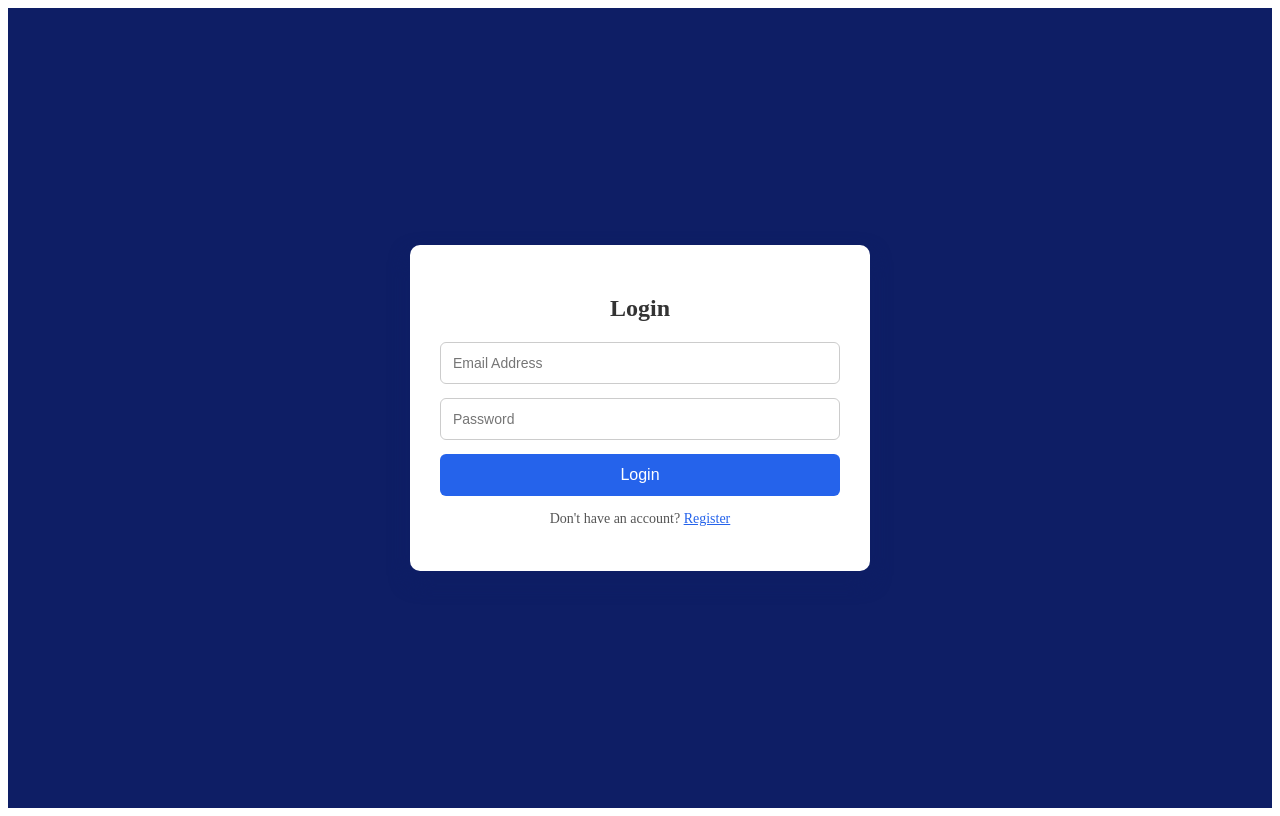
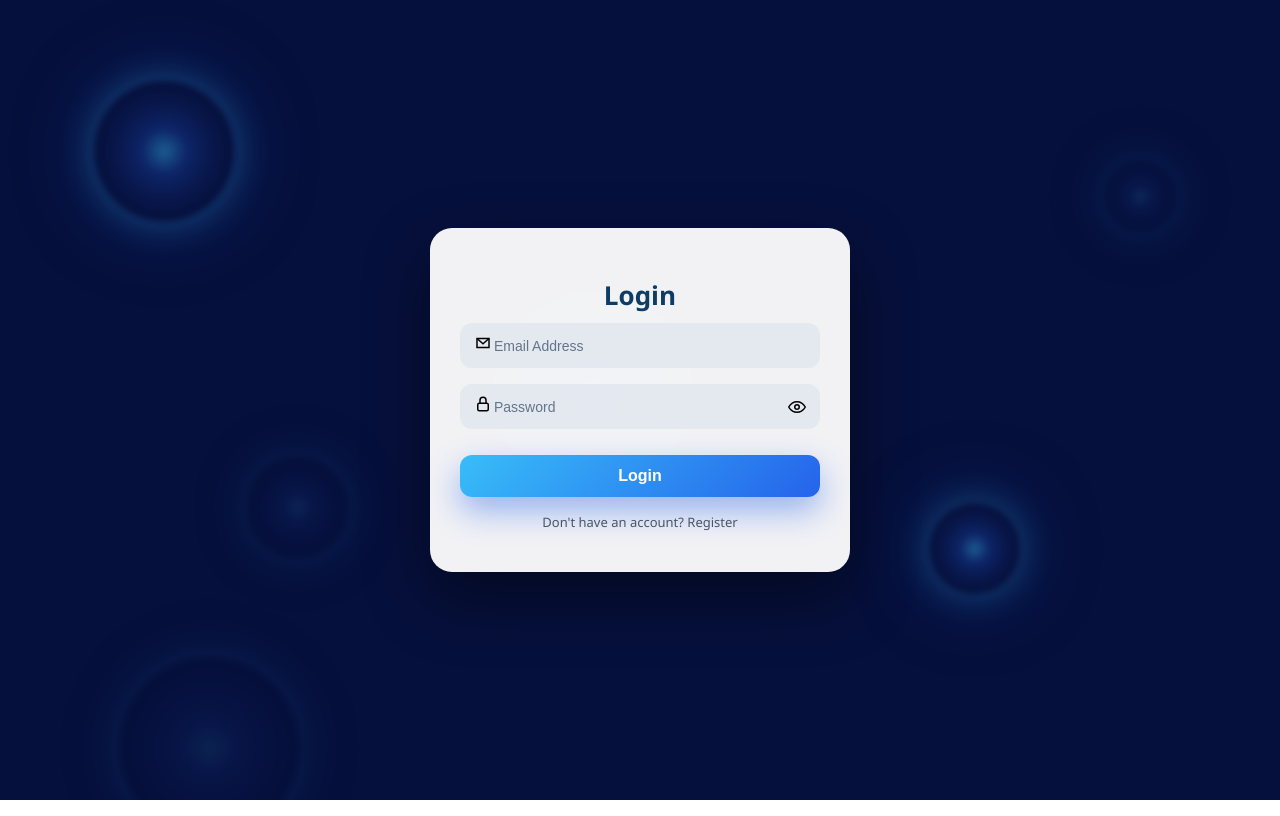
Before and after one commit to Padma-darsi/LearnToWin-Skill-Based-Learning-And-Assessment-Platform, a React (Vite) app in the folder client/: page / in a window 1280 px wide. Built offline with nearby package versions, Linux system fonts and the light colour scheme.

Commit message:
Frontend updates

```diff
--- a/client/src/pages/auth/Login.jsx
+++ b/client/src/pages/auth/Login.jsx
@@ -1,15 +1,16 @@
-
 import { useState } from "react";
 import { useDispatch } from "react-redux";
 import { loginSuccess } from "../../redux/slices/authSlice";
 import axiosInstance from "../../api/axiosInstance";
 import { useNavigate } from "react-router-dom";
+import './register.css'; // using same styles as register page
 
 function Login() {
   const [email, setEmail] = useState("");
   const [password, setPassword] = useState("");
   const [loading, setLoading] = useState(false);
   const [error, setError] = useState("");
+  const [showPassword, setShowPassword] = useState(false);
 
   const dispatch = useDispatch();
   const navigate = useNavigate();
@@ -27,7 +28,6 @@ function Login() {
 
       console.log("LOGIN RESPONSE:", res.data);
 
-    // save auth in redux
       dispatch(loginSuccess(res.data));
 
       const role = res.data.user.role;
@@ -45,103 +45,85 @@ function Login() {
     }
   };
 
+  return (
+    <div className="auth-container">
+      {/* Floating bubbles */}
+      <div className="floating-light light1"></div>
+      <div className="floating-light light2"></div>
+      <div className="floating-light light3"></div>
+      <div className="floating-light light4"></div>
+      <div className="floating-light light5"></div>
+      <div className="floating-light light6"></div>
+      <div className="floating-light light7"></div>
 
-  return (
-    <div style={styles.page}>
-      <div style={styles.container}>
-        <h2 style={styles.title}>Login</h2>
+      <div className="auth-card">
+        <h2>Login</h2>
 
-        {error && <p style={styles.error}>{error}</p>}
+        {error && <p className="error-text">{error}</p>}
 
-        <form onSubmit={handleSubmit} style={styles.form}>
+        <form onSubmit={handleSubmit}>
+          {/* Email */}
+          <div className="input-wrapper">
+            <span className="input-icon">
+              <svg width="18" height="18" viewBox="0 0 24 24" fill="none">
+                <rect x="4" y="6" width="16" height="12" stroke="currentColor" strokeWidth="2" />
+                <path d="M4 6l8 7 8-7" stroke="currentColor" strokeWidth="2" />
+              </svg>
+            </span>
             <input
               type="email"
               placeholder="Email Address"
               value={email}
               onChange={(e) => setEmail(e.target.value)}
               required
-            style={styles.input}
             />
+          </div>
+
+          {/* Password */}
+          <div className="input-wrapper password-wrapper">
+            <span className="input-icon">
+              <svg width="18" height="18" viewBox="0 0 24 24" fill="none">
+                <rect x="5" y="11" width="14" height="10" rx="2" stroke="currentColor" strokeWidth="2" />
+                <path d="M8 11V7a4 4 0 118 0v4" stroke="currentColor" strokeWidth="2" />
+              </svg>
+            </span>
 
             <input
-            type="password"
+              type={showPassword ? "text" : "password"}
               placeholder="Password"
               value={password}
               onChange={(e) => setPassword(e.target.value)}
               required
-            style={styles.input}
             />
 
-          <button type="submit" disabled={loading} style={styles.button}>
+            <span className="toggle-password" onClick={() => setShowPassword(!showPassword)}>
+              {showPassword ? (
+                // Eye Off
+                <svg width="18" height="18" viewBox="0 0 24 24" fill="none">
+                  <path d="M3 3l18 18" stroke="currentColor" strokeWidth="2" />
+                  <path d="M10.6 10.6A2 2 0 0012 14a2 2 0 001.4-.6" stroke="currentColor" strokeWidth="2" />
+                </svg>
+              ) : (
+                // Eye
+                <svg width="18" height="18" viewBox="0 0 24 24" fill="none">
+                  <path d="M1 12s4-7 11-7 11 7 11 7-4 7-11 7S1 12 1 12z" stroke="currentColor" strokeWidth="2" />
+                  <circle cx="12" cy="12" r="3" stroke="currentColor" strokeWidth="2" />
+                </svg>
+              )}
+            </span>
+          </div>
+
+          <button type="submit" disabled={loading} className="register-btn">
             {loading ? "Logging in..." : "Login"}
           </button>
         </form>
 
-        <p style={styles.text}>
-          Don't have an account? <span style={styles.link} onClick={() => navigate("/register")}>Register</span>
+        <p className="auth-footer">
+          Don't have an account? <span onClick={() => navigate("/register")} style={{cursor: "pointer"}}>Register</span>
         </p>
       </div>
     </div>
   );
 }
 
-const styles = {
-  page: {
-    minHeight: "100vh",
-    display: "flex",
-    justifyContent: "center",
-    alignItems: "center",
-    backgroundColor: " #0e1e65 ",
-  },
-  container: {
-    width: "100%",
-    maxWidth: "400px",
-    padding: "30px",
-    borderRadius: "10px",
-    backgroundColor: " white",
-    boxShadow: "0 10px 20px #0e1e65",
-    textAlign: "center",
-  },
-  title: {
-    marginBottom: "20px",
-    fontSize: "24px",
-    color: "#333",
-  },
-  form: {
-    display: "flex",
-    flexDirection: "column",
-    gap: "14px",
-  },
-  input: {
-    padding: "12px",
-    fontSize: "14px",
-    borderRadius: "6px",
-    border: "1px solid #ccc",
-    outline: "none",
-  },
-  button: {
-    padding: "12px",
-    backgroundColor: "#2563eb",
-    color: "#fff",
-    border: "none",
-    borderRadius: "6px",
-    fontSize: "16px",
-    cursor: "pointer",
-  },
-  text: {
-    marginTop: "15px",
-    fontSize: "14px",
-    color: "#555",
-  },
-  link: {
-    color: "#2563eb",
-    cursor: "pointer",
-    textDecoration: "underline",
-  },
-  error: {
-    color: "red",
-    marginBottom: "10px",
-  },
-};
-
 export default Login;
--- a/client/src/pages/auth/Register.jsx
+++ b/client/src/pages/auth/Register.jsx
@@ -1,6 +1,7 @@
 import { useState } from "react";
 import { Link, useNavigate } from "react-router-dom";
 import axiosInstance from "../../api/axiosInstance";
+import "./register.css";
 
 function Register() {
   const navigate = useNavigate();
@@ -12,19 +13,16 @@ function Register() {
     role: "student",
   });
 
+  const [showPassword, setShowPassword] = useState(false);
   const [loading, setLoading] = useState(false);
   const [error, setError] = useState("");
 
   const handleChange = (e) => {
-    setFormData({
-      ...formData,
-      [e.target.name]: e.target.value,
-    });
+    setFormData({ ...formData, [e.target.name]: e.target.value });
   };
 
   const handleSubmit = async (e) => {
     e.preventDefault();
-      console.log("REGISTER SUBMITTED", formData);
     setError("");
     setLoading(true);
 
@@ -40,13 +38,34 @@ function Register() {
   };
 
   return (
-    <div style={styles.page}>
-      <div style={styles.container}>
-        <h2 style={styles.title}>Create Account</h2>
+    <div className="auth-container">
+      {/* Floating lights */}
+      <div className="floating-light light1"></div>
+      <div className="floating-light light2"></div>
+      <div className="floating-light light3"></div>
+      <div className="floating-light light4"></div>
+      <div className="floating-light light5"></div>
+      <div className="floating-light light6"></div>
+       <div className="floating-light light7"></div>
 
-        {error && <p style={styles.error}>{error}</p>}
+      <div className="auth-card">
+        <h2>Create Account</h2>
 
-        <form onSubmit={handleSubmit} style={styles.form}>
+        {error && <p className="error-text">{error}</p>}
+
+        <form onSubmit={handleSubmit}>
+          {/* Name */}
+          <div className="input-wrapper">
+            <span className="input-icon">
+              <svg width="18" height="18" viewBox="0 0 24 24" fill="none">
+                <circle cx="12" cy="8" r="4" stroke="currentColor" strokeWidth="2" />
+                <path
+                  d="M4 20c0-4 4-6 8-6s8 2 8 6"
+                  stroke="currentColor"
+                  strokeWidth="2"
+                />
+              </svg>
+            </span>
             <input
               type="text"
               name="name"
@@ -54,9 +73,21 @@ function Register() {
               value={formData.name}
               onChange={handleChange}
               required
-            style={styles.input}
             />
+          </div>
 
+          {/* Email */}
+          <div className="input-wrapper">
+            <span className="input-icon">
+              <svg width="18" height="18" viewBox="0 0 24 24" fill="none">
+                <rect x="4" y="6" width="16" height="12" stroke="currentColor" strokeWidth="2" />
+                <path
+                  d="M4 6l8 7 8-7"
+                  stroke="currentColor"
+                  strokeWidth="2"
+                />
+              </svg>
+            </span>
             <input
               type="email"
               name="email"
@@ -64,35 +95,67 @@ function Register() {
               value={formData.email}
               onChange={handleChange}
               required
-            style={styles.input}
             />
+          </div>
+
+          {/* Password */}
+          <div className="input-wrapper password-wrapper">
+            <span className="input-icon">
+              <svg width="18" height="18" viewBox="0 0 24 24" fill="none">
+                <rect x="5" y="11" width="14" height="10" rx="2" stroke="currentColor" strokeWidth="2" />
+                <path
+                  d="M8 11V7a4 4 0 118 0v4"
+                  stroke="currentColor"
+                  strokeWidth="2"
+                />
+              </svg>
+            </span>
 
             <input
-            type="password"
+              type={showPassword ? "text" : "password"}
               name="password"
               placeholder="Password"
               value={formData.password}
               onChange={handleChange}
               required
-            style={styles.input}
             />
 
-          <select
-            name="role"
-            value={formData.role}
-            onChange={handleChange}
-            style={styles.input}
+            <span
+              className="toggle-password"
+              onClick={() => setShowPassword(!showPassword)}
             >
-            <option value="student">Student</option>
+              {showPassword ? (
+                /* Eye Off */
+                <svg width="18" height="18" viewBox="0 0 24 24" fill="none">
+                  <path d="M3 3l18 18" stroke="currentColor" strokeWidth="2" />
+                  <path
+                    d="M10.6 10.6A2 2 0 0012 14a2 2 0 001.4-.6"
+                    stroke="currentColor"
+                    strokeWidth="2"
+                  />
+                </svg>
+              ) : (
+                /* Eye */
+                <svg width="18" height="18" viewBox="0 0 24 24" fill="none">
+                  <path
+                    d="M1 12s4-7 11-7 11 7 11 7-4 7-11 7S1 12 1 12z"
+                    stroke="currentColor"
+                    strokeWidth="2"
+                  />
+                  <circle cx="12" cy="12" r="3" stroke="currentColor" strokeWidth="2" />
+                </svg>
+              )}
+            </span>
+          </div>
 
-          </select>
 
-          <button type="submit" disabled={loading} style={styles.button}>
+
+          <button type="submit" disabled={loading} className="register-btn">
             {loading ? "Registering..." : "Register"}
           </button>
         </form>
 
-        <p style={styles.text}>
+        <p className="auth-footer">
           Already have an account? <Link to="/login">Login</Link>
         </p>
       </div>
@@ -100,55 +163,4 @@ function Register() {
   );
 }
 
-const styles = {
-  page: {
-    minHeight: "100vh",
-    display: "flex",
-    justifyContent: "center",
-    alignItems: "center",
-    backgroundColor: "#091651",
-  },
-  container: {
-    width: "100%",
-    maxWidth: "400px",
-    padding: "30px",
-    borderRadius: "10px",
-    backgroundColor: "#fff",
-    boxShadow: "0 10px 25px rgba(0,0,0,0.1)",
-    textAlign: "center",
-  },
-  title: {
-    marginBottom: "20px",
-    fontSize: "24px",
-  },
-  form: {
-    display: "flex",
-    flexDirection: "column",
-    gap: "14px",
-  },
-  input: {
-    padding: "12px",
-    fontSize: "14px",
-    borderRadius: "6px",
-    border: "1px solid #ccc",
-  },
-  button: {
-    padding: "12px",
-    backgroundColor: "#2563eb",
-    color: "#fff",
-    border: "none",
-    borderRadius: "6px",
-    fontSize: "16px",
-    cursor: "pointer",
-  },
-  text: {
-    marginTop: "15px",
-    fontSize: "14px",
-  },
-  error: {
-    color: "red",
-    marginBottom: "10px",
-  },
-};
-
 export default Register;
--- /dev/null
+++ b/client/src/pages/auth/register.css
@@ -0,0 +1,198 @@
+/* =========================
+   PAGE BACKGROUND
+========================= */
+.auth-container {
+  min-height: 100vh;
+  display: flex;
+  justify-content: center;
+  align-items: center;
+  background: #06103c;
+  position: fixed;
+  inset: 0;
+  overflow: hidden;
+  font-family: "Segoe UI", sans-serif;
+}
+
+/* =========================
+   FLOATING BUBBLES / LIGHTS
+========================= */
+.floating-light {
+  position: absolute;
+  border-radius: 50%;
+  background: radial-gradient(
+    circle,
+    rgba(56, 189, 248, 0.45),
+    rgba(37, 99, 235, 0.25),
+    rgba(37, 99, 235, 0.1),
+    transparent 70%
+  );
+  filter: blur(3px);
+  animation: float 16s linear infinite;
+  box-shadow:
+    0 0 40px rgba(56, 189, 248, 0.35),
+    0 0 90px rgba(37, 99, 235, 0.25);
+}
+
+/* Bubble sizes & positions */
+.light1 { width: 140px; height: 140px; top: 8%; left: 6%; }
+.light2 { width: 90px; height: 90px; top: 62%; left: 72%; animation-delay: 3s; }
+.light3 { width: 110px; height: 110px; top: 42%; left: 42%; animation-delay: 6s; }
+
+.light4 { width: 70px; height: 70px; top: 18%; left: 85%; opacity: 0.35; }
+.light5 { width: 180px; height: 180px; top: 80%; left: 8%; opacity: 0.25; }
+.light6 { width: 100px; height: 100px; top: 55%; left: 18%; opacity: 0.28; }
+.light7 { width: 60px; height: 60px; top: 30%; left: 58%; opacity: 0.2; }
+.light8 { width: 130px; height: 130px; top: 6%; left: 36%; opacity: 0.3; }
+.light9 { width: 80px; height: 80px; top: 88%; left: 66%; opacity: 0.32; }
+
+/* EXTRA NEW BUBBLES */
+.light10 { width: 50px; height: 50px; top: 70%; left: 40%; opacity: 0.18; }
+.light11 { width: 65px; height: 65px; top: 22%; left: 22%; opacity: 0.22; }
+.light12 { width: 95px; height: 95px; top: 50%; left: 85%; opacity: 0.26; }
+
+@keyframes float {
+  0% { transform: translate(0, 0); }
+  50% { transform: translate(25px, 25px); }
+  100% { transform: translate(0, 0); }
+}
+
+/* =========================
+   AUTH CARD
+========================= */
+.auth-card {
+  background: rgba(255, 255, 255, 0.95);
+  backdrop-filter: blur(20px);
+  border-radius: 22px;
+  padding: 28px 30px;
+  width: 360px;
+  box-shadow: 0 25px 65px rgba(0,0,0,0.45);
+  text-align: center;
+  position: relative;
+  z-index: 2;
+}
+
+/* =========================
+   TITLE & SUBTITLE
+========================= */
+.auth-card h2 {
+  font-size: 26px;
+  color: #0f3c64;
+  margin-bottom: 10px;
+}
+
+/* =========================
+   INPUT & SELECT FIELDS
+========================= */
+.input-wrapper,
+.select-wrapper {
+  display: flex;
+  align-items: center;
+  background: rgba(226, 232, 240, 0.85);
+  border-radius: 12px;
+  padding: 11px 14px;
+  margin-bottom: 16px;
+  transition: all 0.3s ease;
+}
+
+.input-wrapper:hover,
+.select-wrapper:hover {
+  background: rgba(226, 232, 240, 1);
+  box-shadow: 0 0 0 2px rgba(37, 99, 235, 0.15);
+}
+
+.input-wrapper input,
+.select-wrapper select {
+  flex: 1;
+  border: none;
+  outline: none;
+  background: transparent;
+  font-size: 14px;
+  color: #0f172a;
+}
+
+.input-wrapper input::placeholder {
+  color: #64748b;
+}
+
+/* =========================
+   STUDENT ROLE SELECT (SPECIAL)
+========================= */
+.select-wrapper select {
+  appearance: none;
+  cursor: pointer;
+  font-weight: 600;
+}
+
+.select-wrapper::after {
+  content: "▾";
+  margin-left: 8px;
+  color: #334155;
+  font-size: 14px;
+}
+
+/* =========================
+   PASSWORD EYE
+========================= */
+.password-wrapper {
+  position: relative;
+}
+
+.toggle-password {
+  position: absolute;
+  right: 14px;
+  cursor: pointer;
+  display: flex;
+  align-items: center;
+}
+
+/* =========================
+   REGISTER BUTTON
+========================= */
+.register-btn {
+  width: 100%;
+  padding: 12px 0;
+  border-radius: 12px;
+  border: none;
+  background: linear-gradient(135deg, #38bdf8, #2563eb);
+  color: #fff;
+  font-size: 16px;
+  font-weight: 600;
+  cursor: pointer;
+  margin-top: 10px;
+  box-shadow: 0 14px 32px rgba(37, 99, 235, 0.45);
+  transition: all 0.3s ease;
+}
+
+.register-btn:hover {
+  transform: translateY(-2px);
+  box-shadow: 0 18px 40px rgba(37, 99, 235, 0.6);
+}
+
+/* =========================
+   FOOTER
+========================= */
+.auth-footer {
+  font-size: 13px;
+  margin-top: 16px;
+  color: #475569;
+}
+
+.auth-footer a {
+  color: #2563eb;
+  font-weight: 600;
+  text-decoration: none;
+}
+
+.auth-footer a:hover {
+  text-decoration: underline;
+}
+
+/* =========================
+   RESPONSIVE
+========================= */
+@media (max-width: 480px) {
+  .auth-card {
+    width: 300px;
+    padding: 22px;
+  }
+}
```
Also changed, not shown: client/src/components/Navbar.css (deleted, +0 -10 lines). Lines whose indentation alone changed are shown as unchanged.
